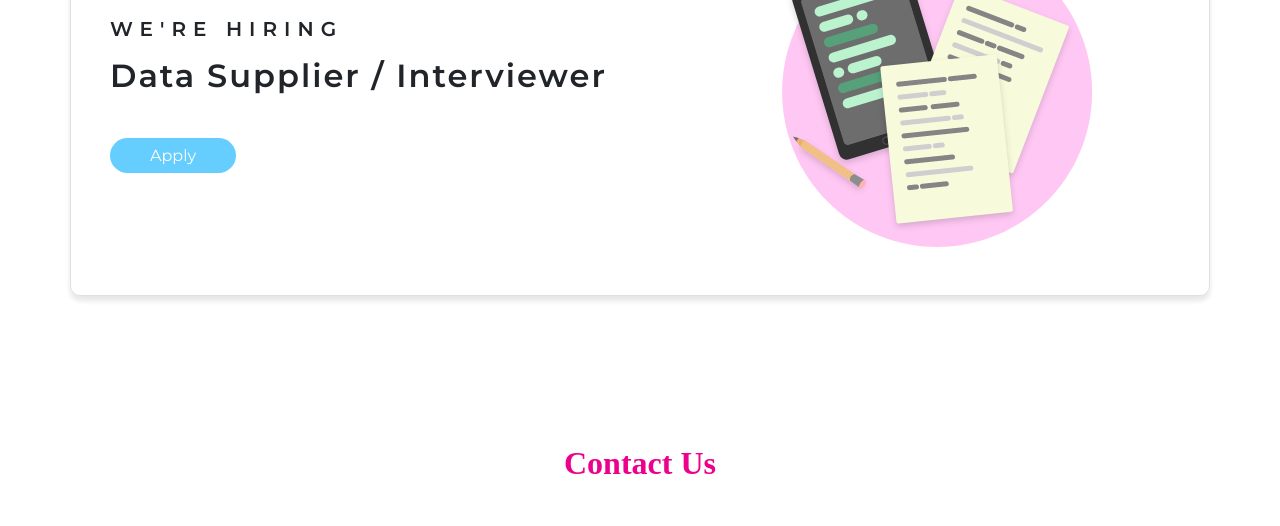
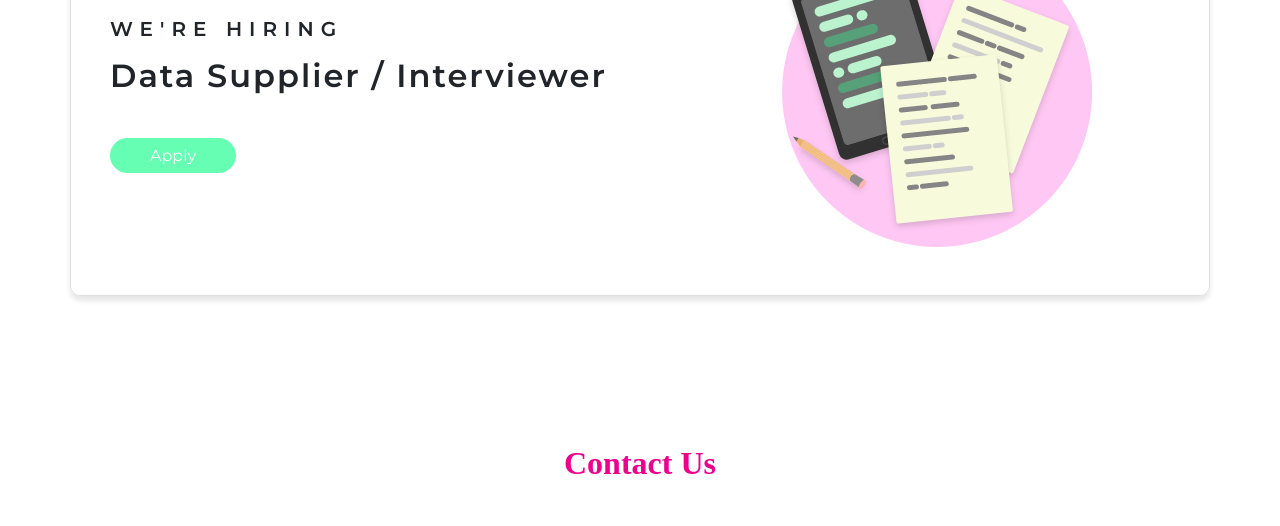
Before and after one commit to okawidiawan/victory, a plain HTML site: page index.html in a window 1280 px wide. Shown: the part 1180-1706 px from the top of the page. Drawn offline with nearby package versions, Linux system fonts and the light colour scheme.

Commit message:
merubah warna tombol menjadi hijau

```diff
--- a/css/style.css
+++ b/css/style.css
@@ -146,7 +146,7 @@ a.btn.btn-block.btn-sm.w-sm-auto:hover {
 
 .hiring a {
     text-decoration: none;
-    background-color: #65cefe;
+    background-color: #65feb2;
     color: white;
     padding: 8px 40px;
     border-radius: 20px;
```
